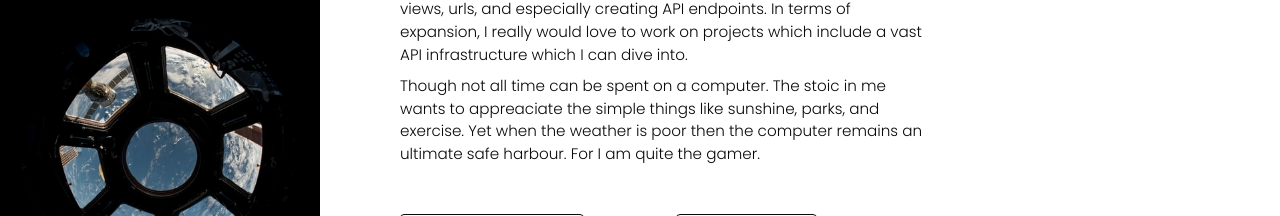
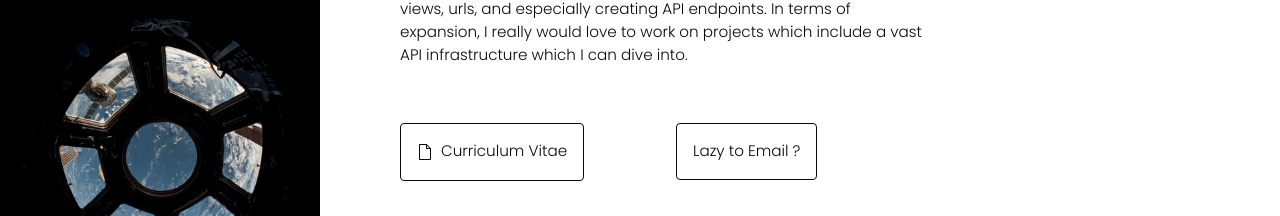
Before and after one commit to First-Derivative/ashhatz, a React (Create React App) app in the folder frontend/: page /#/profile in a window 1280 px wide. Shown: the part 500-716 px from the top of the page. Built offline with nearby package versions, Linux system fonts and the light colour scheme; no server answers.

Commit message:
Update ProfileContent for shorter content

```diff
--- a/frontend/src/components/profile/ProfileContent.js
+++ b/frontend/src/components/profile/ProfileContent.js
@@ -65,9 +65,9 @@ function ProfileContent() {
               This season is wired-in working on Django/Python projects that involve a heavy backend. There is something satisfying in creating models, views, urls, and especially creating API endpoints.
               In terms of expansion, I really would love to work on projects which include a vast API infrastructure which I can dive into.
             </div>
-            <div className="p fw-light" style={profileStyle}>
-              Though not all time can be spent on a computer. The stoic in me wants to appreaciate the simple things like sunshine, parks, and exercise. Yet when the weather is poor then the computer remains an ultimate safe harbour. For I am quite the gamer.
-            </div>
+            {/* <div className="p fw-light" style={profileStyle}>
+              Though not all time can be spent on a computer. The stoic in me wants to appreaciate the simple things like sunshine, parks, and exercise. Yet when the weather is poor then the computer remains an ultimate safe harbour.
+            </div> */}
           </div>
 
           {/* Profile Buttons */}
```
